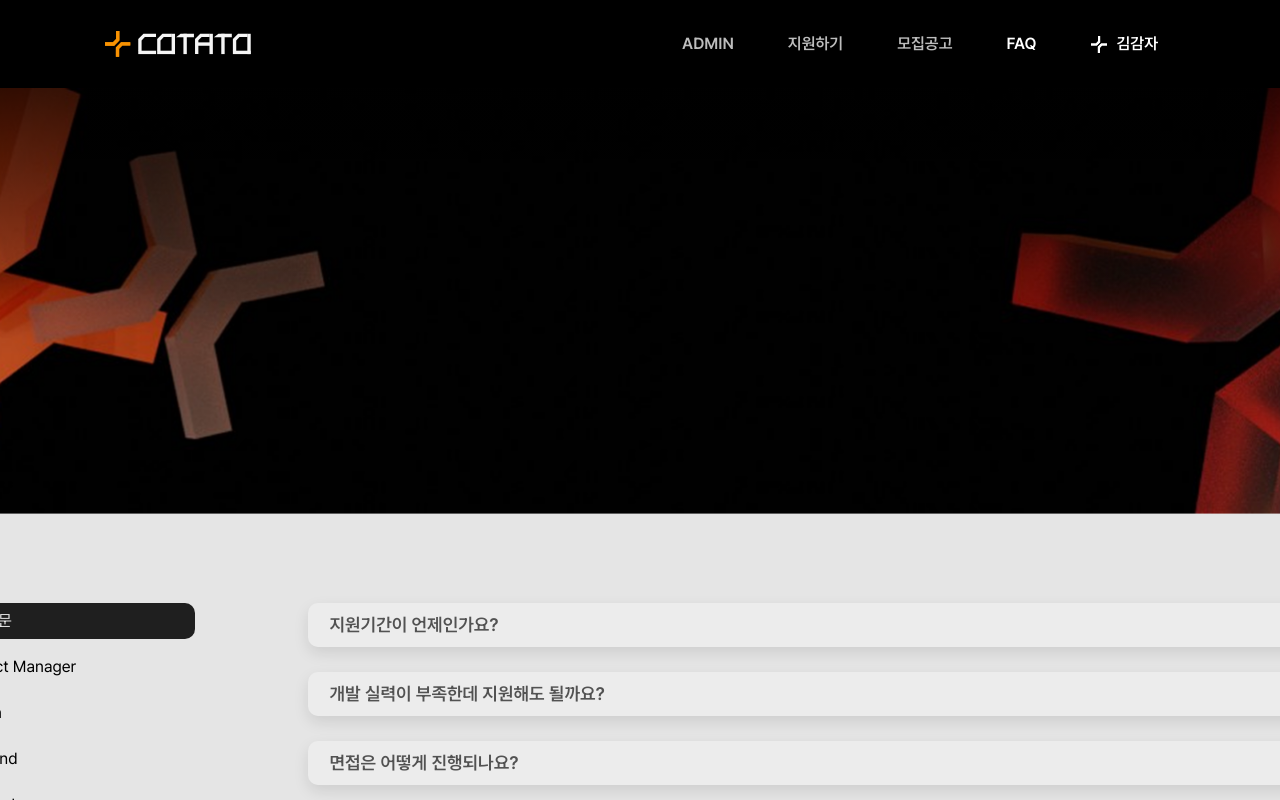
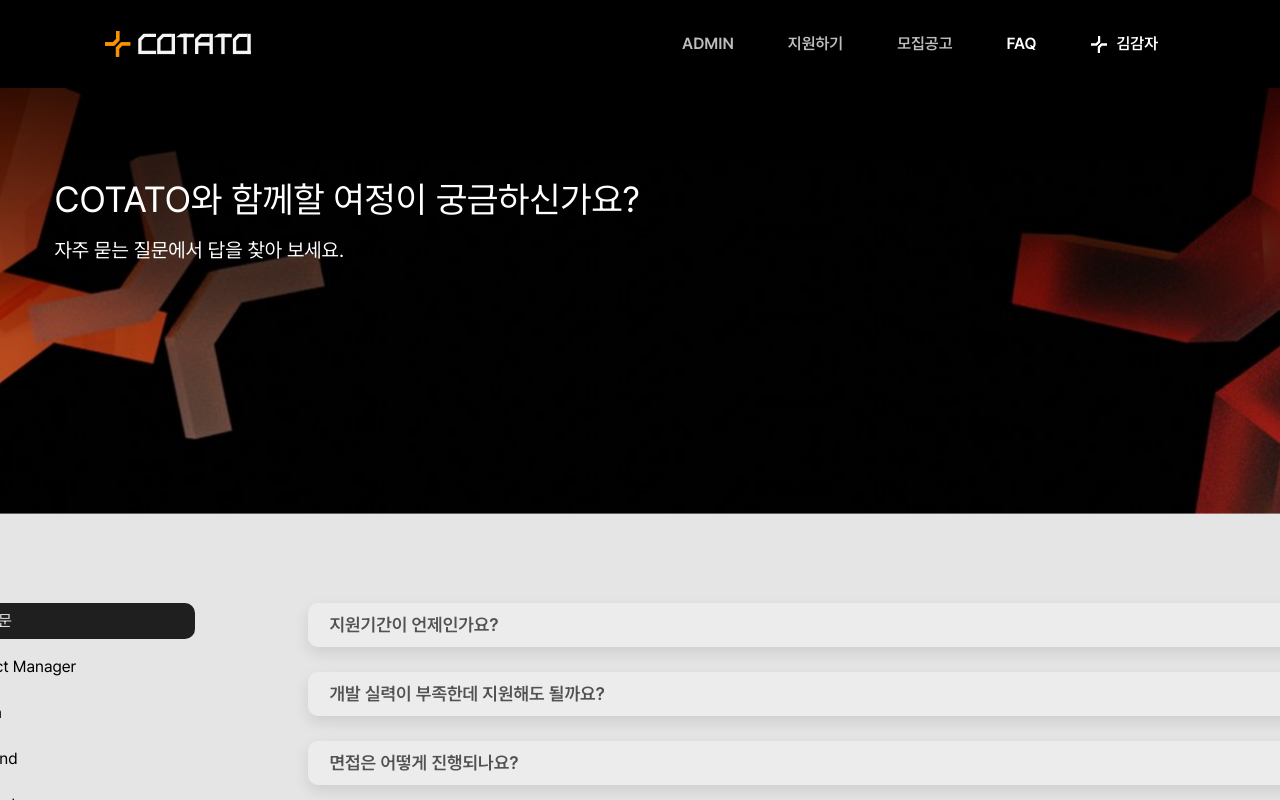
Before and after one commit to IT-Cotato/COTATO-FE-v2, a Next.js app: page /faq in a window 1280 px wide. Built offline with nearby package versions, Linux system fonts and the light colour scheme.

Commit message:
feat: hero main banner에 heading 및 subheading 추가 (#16)

```diff
--- a/src/app/faq/page.tsx
+++ b/src/app/faq/page.tsx
@@ -6,7 +6,10 @@
 export default function FaqPage() {
   return (
     <section className='flex min-h-screen w-full flex-col items-center gap-22.25 bg-neutral-100'>
-      <HeroMainBanner />
+      <HeroMainBanner
+        heading='COTATO와 함께할 여정이 궁금하신가요?'
+        subheading='자주 묻는 질문에서 답을 찾아 보세요.'
+      />
       <div className='flex flex-col items-center gap-9.5'>
         <div className='flex gap-28.25 self-stretch'>
           <FaqSideBar />
```
